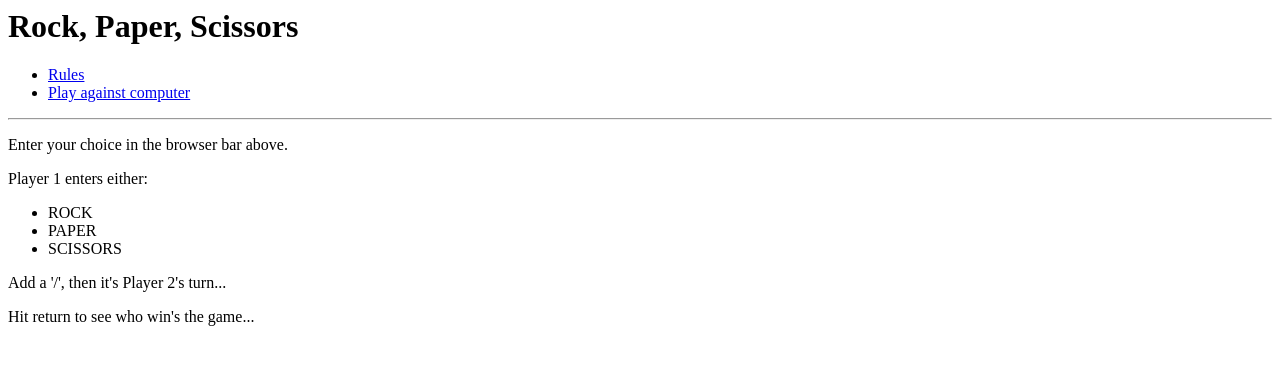
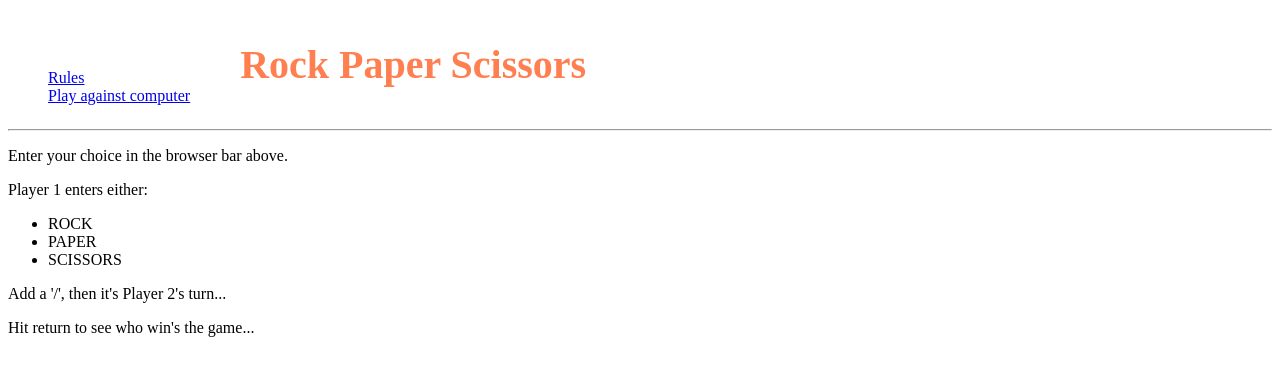
Before and after one commit to madgelackie/rock-paper-scissors-homework, a Flask app: page / in a window 1280 px wide. Shown: the top 376 px of the page. Run offline with Flask 2, Linux system fonts and the light colour scheme.

Commit message:
css faff

```diff
--- /dev/null
+++ b/static/style.css
@@ -0,0 +1,16 @@
+#shared{
+    display: flex;
+    color: coral;
+    justify-content: flex-start;
+    align-items: flex-end
+}
+
+.child-nav > ul > li{
+    list-style: none;
+
+}
+
+.child{
+    margin-left: 50px;
+    font-size: 40
+}
--- a/templates/base.html
+++ b/templates/base.html
@@ -1,18 +1,19 @@
 <html>
 <head>
-    <title>{{ title }}</title>
+    <title>{{ title }} </title>
+    <link rel="stylesheet" href="{{url_for('static', filename='style.css')}}">
 </head>
 <body>
-    <div>
-        <h1>Rock, Paper, Scissors</h1>
-        <nav>
+    <section id="shared">
+        <nav class="child-nav">
             <ul>
                 <li><a href="/">Rules</a></li>
                 <li><a href="/play">Play against computer</a></li>
             </ul>
         </nav>
-        <hr>
-    </div>
+        <h1 class="child">Rock Paper Scissors</h1>
+    </section>
+    <hr>
     {% block content %}{% endblock %}
 </body>
 
--- a/templates/index.html
+++ b/templates/index.html
@@ -1,6 +1,7 @@
 {% extends "base.html" %}
 
 {% block content %}
+<section class="main-box">
     <div>
         <p>Enter your choice in the browser bar above.</p>
         <p>Player 1 enters either:</p>
@@ -12,4 +13,5 @@
         <p>Add a '/', then it's Player 2's turn...</p>
         <p>Hit return to see who win's the game...</p>
     </div>
+</section>
 {% endblock %}
```
Also changed, not shown: templates/outcome.html (+6 -4 lines).
